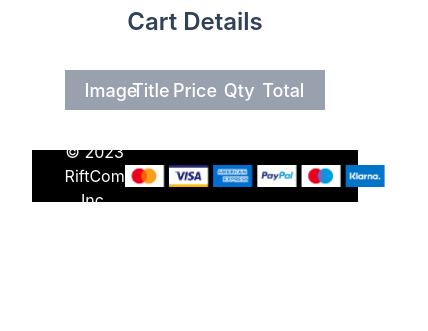
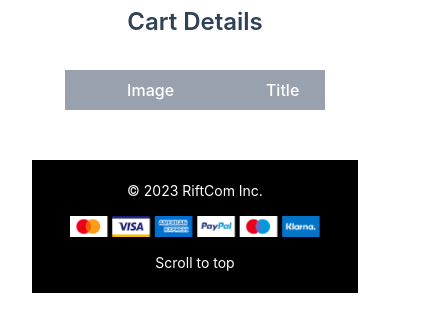
Before and after one commit to Anas-code1/RiftStore, a React (Vite) app in the folder rift-com/: page /cart in a window 390 px wide. Shown: the part 207-538 px from the top of the page, 428 px wide, since content can reach past the window. Built offline with nearby package versions, Linux system fonts and the light colour scheme.

Commit message:
made it responsive

```diff
--- a/rift-com/src/Pages/Cart.jsx
+++ b/rift-com/src/Pages/Cart.jsx
@@ -16,27 +16,29 @@ const Cart = () => {
             Cart Details
           </h6>
         </Row>
-        <Row className="flex-col mb-[30px]">
+        <Row className="flex-col mb-[30px] w-full overflow-x-auto pb-[10px]">
+          <div className="min-w-[700px] w-full">
             <Row className="h-[40px] bg-gray-400 w-full px-[20px] items-center">
-            <h6 className="text-white text-[18px] font-medium w-[20%]">
+              <h6 className="text-white text-[16px] md:text-[18px] font-medium w-[20%]">
                 Image
               </h6>
-            <h6 className="text-white text-[18px] font-medium w-[20%]">
+              <h6 className="text-white text-[16px] md:text-[18px] font-medium w-[20%]">
                 Title
               </h6>
-            <h6 className="text-white text-[18px] font-medium w-[20%]">
+              <h6 className="text-white text-[16px] md:text-[18px] font-medium w-[20%]">
                 Price
               </h6>
-            <h6 className="text-white text-[18px] font-medium w-[20%] text-center">
+              <h6 className="text-white text-[16px] md:text-[18px] font-medium w-[20%] text-center">
                 Qty
               </h6>
-            <h6 className="text-white text-[18px] font-medium w-[20%] text-center">
+              <h6 className="text-white text-[16px] md:text-[18px] font-medium w-[20%] text-center">
                 Total
               </h6>
             </Row>
             {cartItems.map((item) => (
               <CartItem data={item} key={item._id} />
             ))}
+          </div>
         </Row>
       </Container>
     </Layout>
--- a/rift-com/src/Pages/ProductDetails.jsx
+++ b/rift-com/src/Pages/ProductDetails.jsx
@@ -32,46 +32,46 @@ const ProductDetails = () => {
 
   return (
     <Layout>
-      <Container className="my-[41px]">
-        <Row className="justify-between">
-          <Row className="w-[47%]">
+      <Container className="my-[20px] md:my-[41px]">
+        <Row className="flex-col md:flex-row justify-between gap-[30px] md:gap-0">
+          <Row className="w-full md:w-[47%]">
             <img
-              className="w-full object-cover h-[80vh]"
+              className="w-full object-cover h-auto md:h-[80vh] aspect-square md:aspect-auto"
               src={product?.img}
               alt={product?.title}
             />
           </Row>
-          <Row className="flex-col w-[47%]">
-            <h1 className="text-[30px] text-slate-700 font-semibold mb-[70px]">
+          <Row className="flex-col w-full md:w-[47%]">
+            <h1 className="text-[24px] md:text-[30px] text-slate-700 font-semibold mb-[30px] md:mb-[70px]">
               {`${product?.category.title} | ${product?.title}`}
             </h1>
             <Row className="gap-[20px] mb-[10px]">
-              <p className="text-[18px] text-black font-medium w-[15%]">
+              <p className="text-[16px] md:text-[18px] text-black font-medium min-w-[30%] md:min-w-[15%]">
                 Rating:
               </p>
-              <p className="text-[18px] text-black">{product?.rating}</p>
+              <p className="text-[16px] md:text-[18px] text-black">{product?.rating}</p>
             </Row>
             <Row className="gap-[20px]">
-              <p className="text-[18px] text-black font-medium w-[15%]">
+              <p className="text-[16px] md:text-[18px] text-black font-medium min-w-[30%] md:min-w-[15%]">
                 Price:
               </p>
-              <p className="text-[18px] text-black">{product?.price}</p>
+              <p className="text-[16px] md:text-[18px] text-black">{product?.price}</p>
             </Row>
             <Row className="gap-[20px]">
-              <p className="text-[18px] text-black font-medium w-[15%]">
+              <p className="text-[16px] md:text-[18px] text-black font-medium min-w-[30%] md:min-w-[15%]">
                 Category:
               </p>
-              <p className="text-[18px] text-black">
+              <p className="text-[16px] md:text-[18px] text-black">
                 {product?.category.title}
               </p>
             </Row>
-            <Row className="gap-[20px] mt-[30px]">
-              <p className="text-[18px] text-black font-medium w-[15%]">
+            <Row className="gap-[20px] mt-[20px] md:mt-[30px]">
+              <p className="text-[16px] md:text-[18px] text-black font-medium min-w-[30%] md:min-w-[15%]">
                 Description:
               </p>
-              <p className="text-[18px] text-black">{product?.description}</p>
+              <p className="text-[16px] md:text-[18px] text-black">{product?.description}</p>
             </Row>
-            <div className="w-full mt-[40px]">
+            <div className="w-full mt-[30px] md:mt-[40px]">
               <QtyContainer data={product} />
             </div>
             <Button
--- a/rift-com/src/components/Footer.jsx
+++ b/rift-com/src/components/Footer.jsx
@@ -4,11 +4,11 @@ import Row from "./common/Row";
 
 const Footer = () => {
   return (
-    <Container className="bg-black h-[52px] py-[14px]">
-      <Row className="text-white justify-between h-full items-center">
-        <p>© 2023 RiftCom Inc.</p>
-        <img src="/imgs/cards.png" alt="card" className="w-[283px]" />
-        <p>Scroll to top</p>
+    <Container className="bg-black py-[20px] md:py-[14px] md:h-[52px]">
+      <Row className="text-white flex-col md:flex-row justify-center md:justify-between h-full items-center gap-[15px] md:gap-0">
+        <p className="text-[14px] md:text-[16px]">© 2023 RiftCom Inc.</p>
+        <img src="/imgs/cards.png" alt="card" className="max-w-full w-[250px] md:w-[283px] object-contain" />
+        <p className="text-[14px] md:text-[16px]">Scroll to top</p>
       </Row>
     </Container>
   );
--- a/rift-com/src/components/Header/BottomHeader.jsx
+++ b/rift-com/src/components/Header/BottomHeader.jsx
@@ -9,11 +9,13 @@ const BottomHeader = () => {
     'Toys & Entertainment',
 
   ];
-    <div className="w-full px-[10%] min-h-[60px] max-md:py-[10px] bg-[#888f950d]">
-        <Row className="flex items-center h-full justify-between max-md:flex-wrap max-md:justify-center max-md:gap-y-[10px] max-md:gap-x-[20px]">
-          {menus.map(item => <p className="text-[16px] text-slate-800 text-center" key={item}> {item} </p>)}
+  return (
+    <div className="w-full px-[10%] min-h-[60px] max-md:py-[15px] bg-[#888f950d]">
+      <Row className="flex items-center h-full justify-between max-md:flex-wrap max-md:justify-center max-md:gap-y-[10px] max-md:gap-x-[15px]">
+        {menus.map(item => <p className="text-[14px] md:text-[16px] text-slate-800 text-center" key={item}> {item} </p>)}
       </Row>
     </div>
+  );
 };
 
 export default BottomHeader;
--- a/rift-com/src/components/Home/BestSellerProducts.jsx
+++ b/rift-com/src/components/Home/BestSellerProducts.jsx
@@ -41,17 +41,17 @@ const BestSellerProducts = () => {
       <h1 className="w-full text-center text-[30px] text-[#1e2832] font-semibold mt-[80px] mb-[40px] uppercase">
         Best Seller Products
       </h1>
-      <Row className="items-center">
+      <Row className="items-center flex-wrap gap-y-[15px] mb-[20px]">
         <p
           onClick={() => handleGetProduct()}
-          className={`text-[16px] mr-[40px] cursor-pointer hover:text-[#757575] ${activeCategory === 'all' ? 'text-black font-bold' : 'text-[#00000080]'}`}
+          className={`text-[16px] mr-[20px] md:mr-[40px] cursor-pointer hover:text-[#757575] ${activeCategory === 'all' ? 'text-black font-bold' : 'text-[#00000080]'}`}
         >
           All Products
         </p>
         {categories.map((item) => (
           <p
             onClick={() => handleGetProduct(item._id)}
-            className={`text-[16px] mr-[40px] cursor-pointer hover:text-[#757575] ${activeCategory === item._id ? 'text-black font-bold border-b-2 border-black' : 'text-[#00000080]'}`}
+            className={`text-[16px] mr-[20px] md:mr-[40px] cursor-pointer hover:text-[#757575] ${activeCategory === item._id ? 'text-black font-bold border-b-2 border-black' : 'text-[#00000080]'}`}
             style={{ transition: 'all 0.3s ease' }}
             key={item._id}
           >
@@ -60,9 +60,9 @@ const BestSellerProducts = () => {
         ))}
       </Row>
       {products.length > 0 ? (
-        <Row className="flex-wrap gap-[1%] mt-[40px]">
+        <Row className="flex-wrap gap-y-[20px] justify-between mt-[40px]">
           {products.map((item) => (
-            <div className="w-[24%] mb-[20px]" key={item._id}>
+            <div className="w-full sm:w-[48%] lg:w-[24%] mb-[20px]" key={item._id}>
               <ProductCard data={item} />
             </div>
           ))}
--- a/rift-com/src/components/ProductCard.jsx
+++ b/rift-com/src/components/ProductCard.jsx
@@ -3,11 +3,11 @@ import { Link } from "react-router-dom";
 import Row from "./common/Row";
 const ProductCard = ({ data }) => {
   return (
-    <Link className="w-full shadow pb-[5px]" to={`/product/${data._id}`}>
+    <Link className="w-full shadow pb-[5px] block" to={`/product/${data._id}`}>
       <img
         src={data.img}
         alt={data.title}
-        className="w-full object-cover h-[400px]"
+        className="w-full object-cover h-[250px] md:h-[300px] lg:h-[400px]"
       />
       <Row className="px-[10px]">
         <h6 className="text-black text-[16px] font-semibold mt-[18px]">
```
Lines whose indentation alone changed are shown as unchanged.
